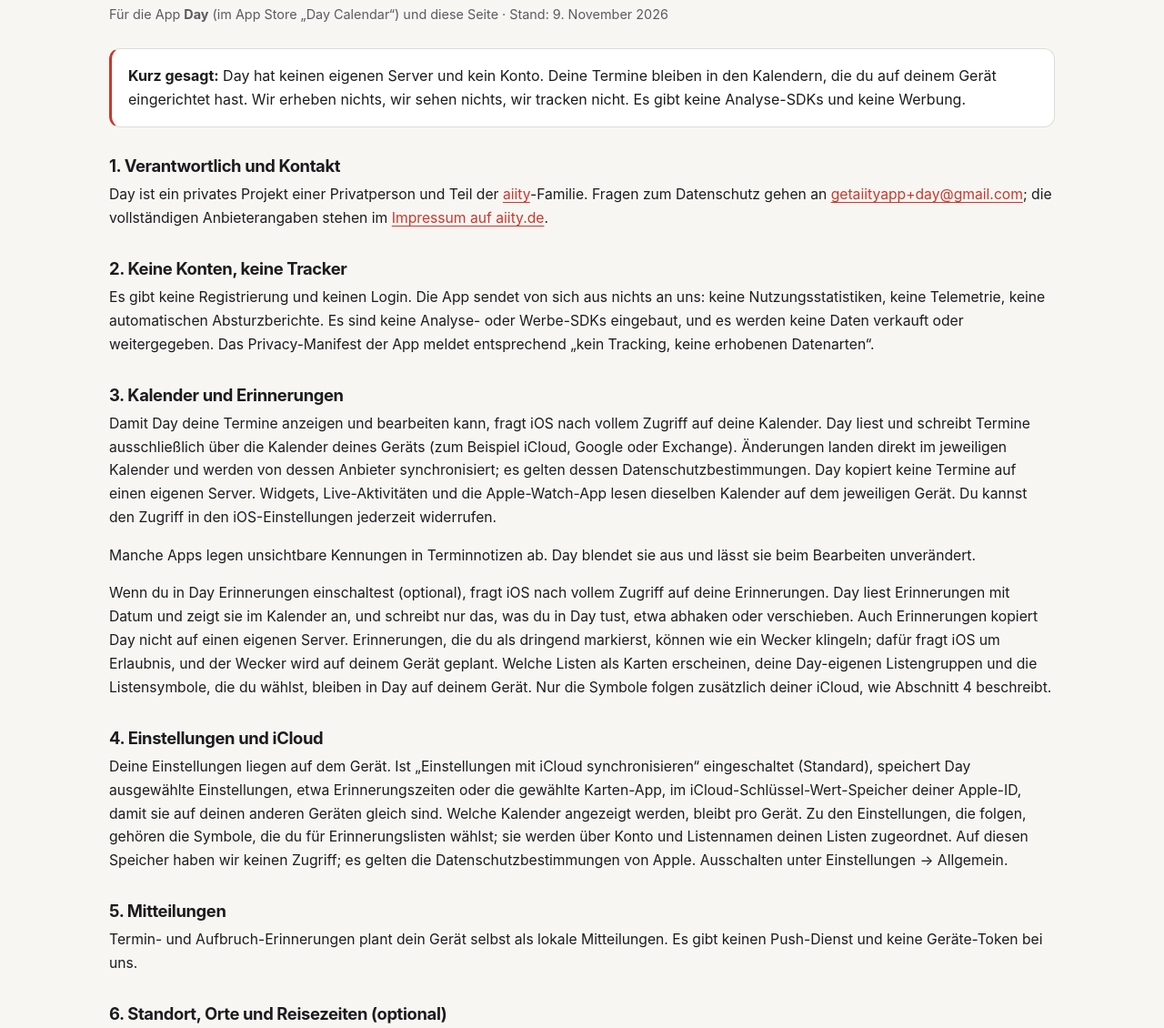
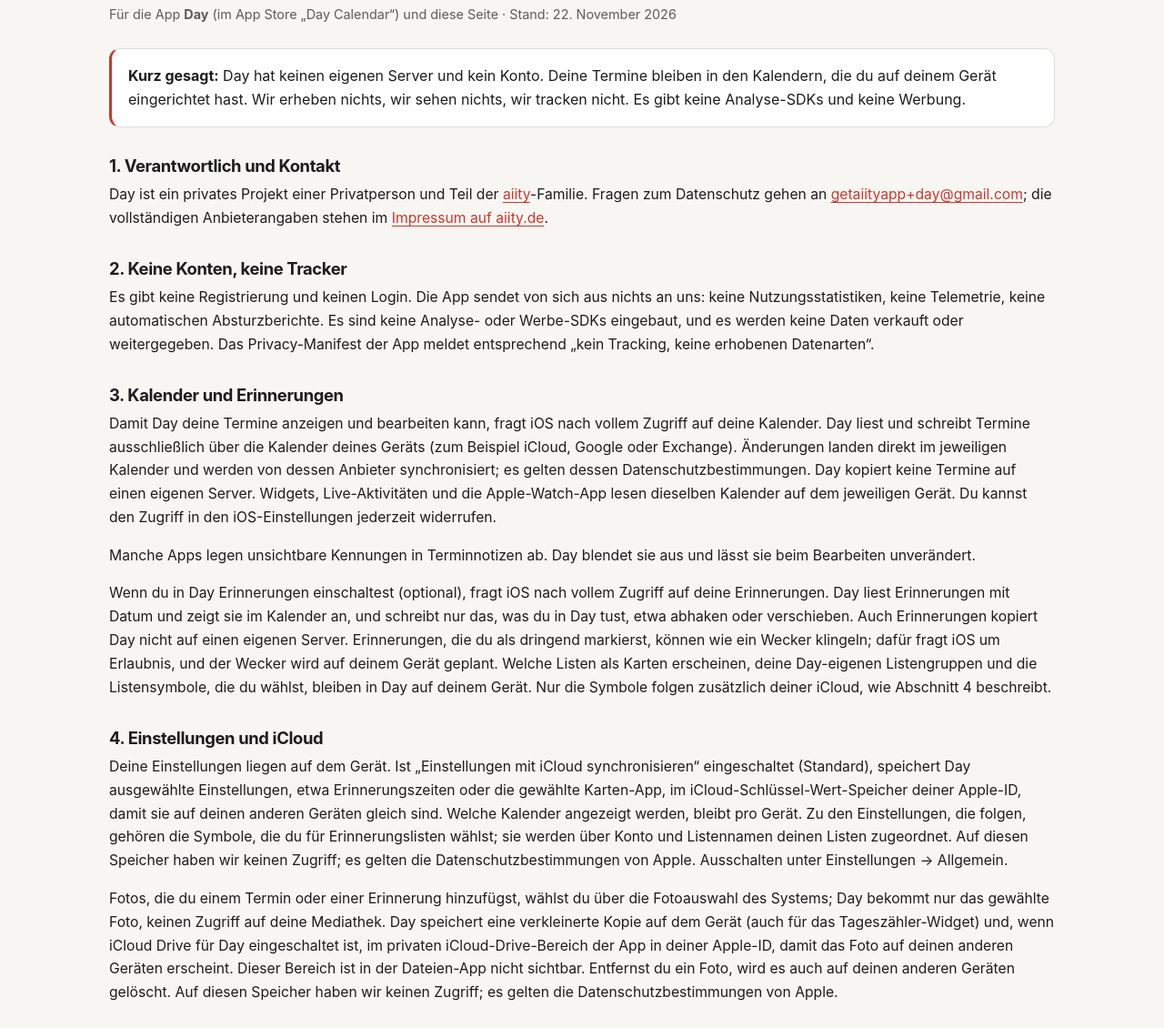
Before and after one commit to enrzh/Day, a plain HTML site: page privacy.html in a window 1280 px wide. Shown: the part 146-1276 px from the top of the page at 91% size. Drawn offline with Linux system fonts and the light colour scheme.

Commit message:
Privacy: photos on events and reminders (system picker, on-device copy, the app's private iCloud Drive area)
Co-Authored-By: Claude Opus 5.5 <noreply@anthropic.com>

```diff
--- a/privacy.html
+++ b/privacy.html
@@ -15,7 +15,7 @@
   <header class="top"><div class="wrap bar"><a class="brand" href="./"><img src="images/icon.png" width="32" height="32" alt="">Day</a><nav aria-label="Navigation"><a href="./">Startseite</a><a href="en/privacy.html" hreflang="en">English</a></nav></div></header>
   <main id="main" class="wrap doc">
     <h1>Datenschutzerklärung</h1>
-    <p class="meta">Für die App <b>Day</b> (im App Store „Day Calendar“) und diese Seite · Stand: 9. November 2026</p>
+    <p class="meta">Für die App <b>Day</b> (im App Store „Day Calendar“) und diese Seite · Stand: 22. November 2026</p>
 
     <div class="summary"><b>Kurz gesagt:</b> Day hat keinen eigenen Server und kein Konto. Deine Termine bleiben in den Kalendern, die du auf deinem Gerät eingerichtet hast. Wir erheben nichts, wir sehen nichts, wir tracken nicht. Es gibt keine Analyse-SDKs und keine Werbung.</div>
 
@@ -33,6 +33,7 @@
 
     <h2>4. Einstellungen und iCloud</h2>
     <p>Deine Einstellungen liegen auf dem Gerät. Ist „Einstellungen mit iCloud synchronisieren“ eingeschaltet (Standard), speichert Day ausgewählte Einstellungen, etwa Erinnerungszeiten oder die gewählte Karten-App, im iCloud-Schlüssel-Wert-Speicher deiner Apple-ID, damit sie auf deinen anderen Geräten gleich sind. Welche Kalender angezeigt werden, bleibt pro Gerät. Zu den Einstellungen, die folgen, gehören die Symbole, die du für Erinnerungslisten wählst; sie werden über Konto und Listennamen deinen Listen zugeordnet. Auf diesen Speicher haben wir keinen Zugriff; es gelten die Datenschutzbestimmungen von Apple. Ausschalten unter Einstellungen → Allgemein.</p>
+    <p>Fotos, die du einem Termin oder einer Erinnerung hinzufügst, wählst du über die Fotoauswahl des Systems; Day bekommt nur das gewählte Foto, keinen Zugriff auf deine Mediathek. Day speichert eine verkleinerte Kopie auf dem Gerät (auch für das Tageszähler-Widget) und, wenn iCloud Drive für Day eingeschaltet ist, im privaten iCloud-Drive-Bereich der App in deiner Apple-ID, damit das Foto auf deinen anderen Geräten erscheint. Dieser Bereich ist in der Dateien-App nicht sichtbar. Entfernst du ein Foto, wird es auch auf deinen anderen Geräten gelöscht. Auf diesen Speicher haben wir keinen Zugriff; es gelten die Datenschutzbestimmungen von Apple.</p>
 
     <h2>5. Mitteilungen</h2>
     <p>Termin- und Aufbruch-Erinnerungen plant dein Gerät selbst als lokale Mitteilungen. Es gibt keinen Push-Dienst und keine Geräte-Token bei uns.</p>
```
Also changed, not shown: en/privacy.html (+2 -1 lines).
